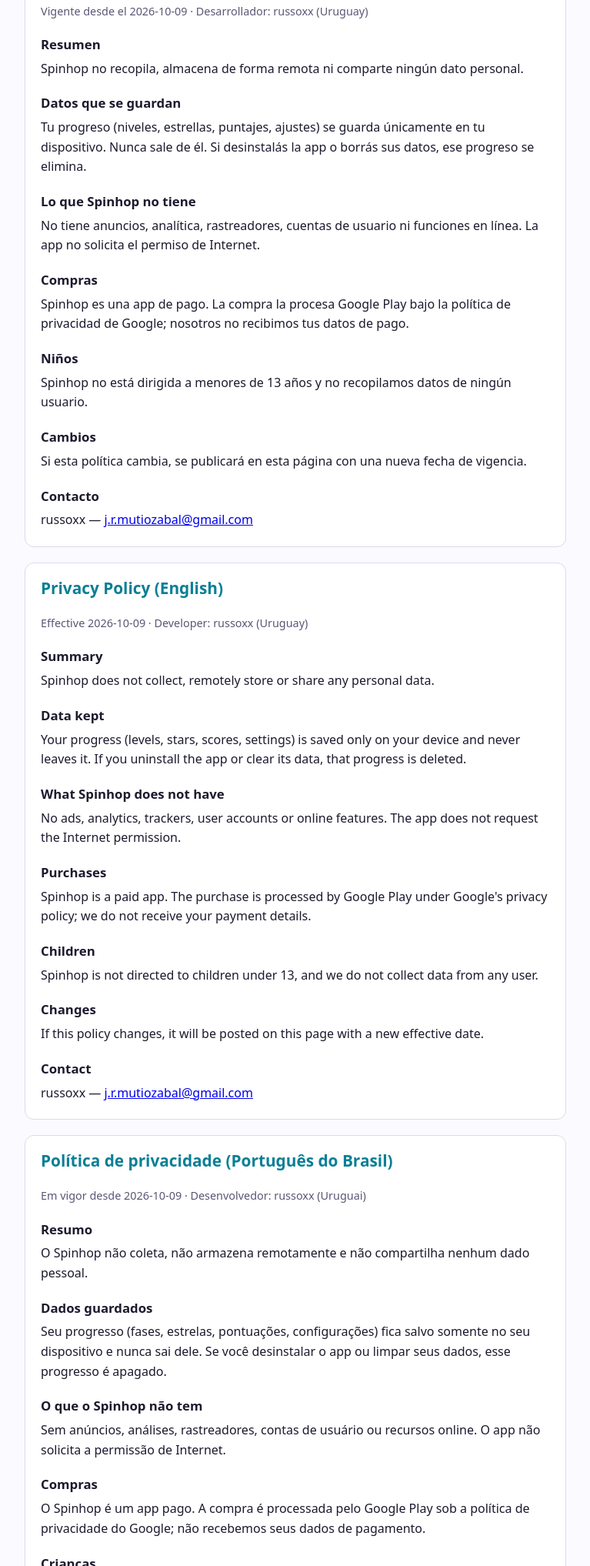
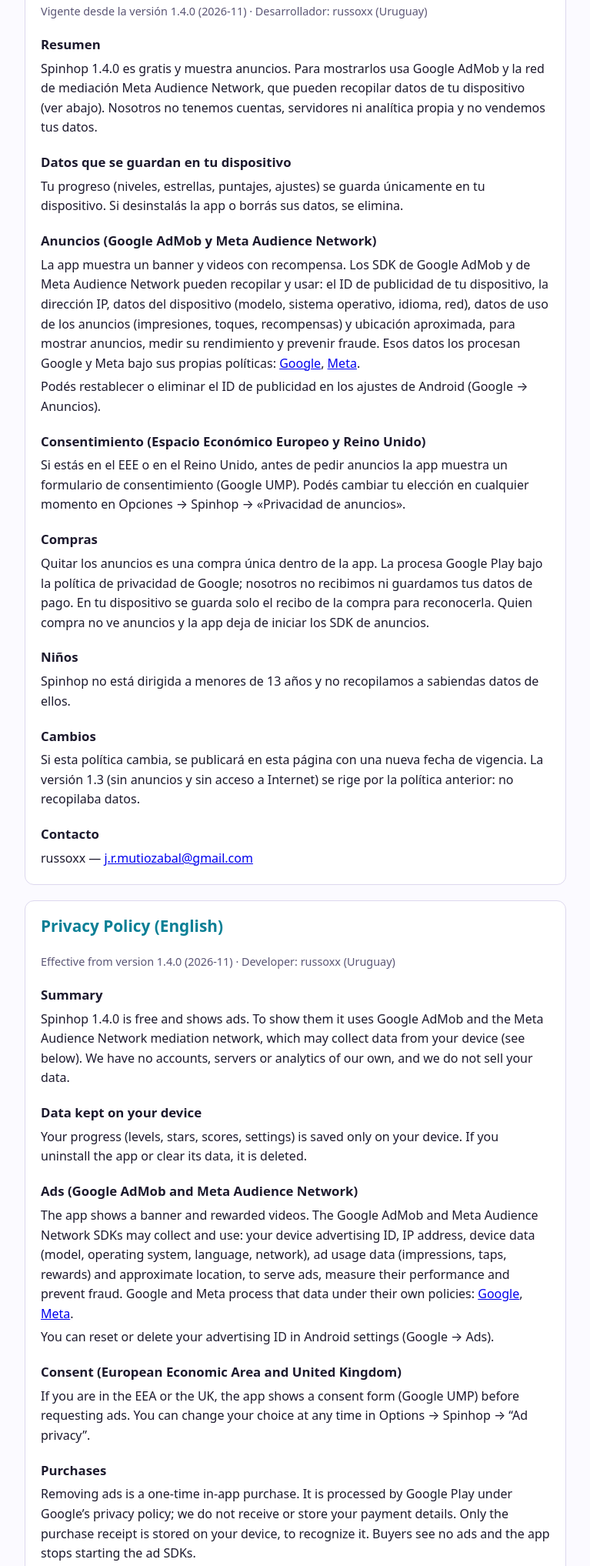
Before and after one commit to russoxx/spinhop-privacy, a plain HTML site: page index.html in a window 1280 px wide. Shown: the part 242-2277 px from the top of the page at 77% size, without its empty margins (256-1023 px from the left). Drawn offline with Linux system fonts and the light colour scheme.

Commit message:
docs: politica de privacidad 1.4.0 (AdMob, Meta, ID de publicidad, UMP, compra por Google Play)

```diff
--- a/index.html
+++ b/index.html
@@ -26,60 +26,70 @@ p{margin:.3rem 0}.mut{color:var(--mut);font-size:.9rem}
 
 <section id="es" lang="es">
 <h2>Pol&iacute;tica de privacidad (Espa&ntilde;ol)</h2>
-<p class="mut">Vigente desde el 2026-10-09 &middot; Desarrollador: russoxx (Uruguay)</p>
+<p class="mut">Vigente desde la versi&oacute;n 1.4.0 (2026-11) &middot; Desarrollador: russoxx (Uruguay)</p>
 <h3>Resumen</h3>
-<p>Spinhop no recopila, almacena de forma remota ni comparte ning&uacute;n dato personal.</p>
-<h3>Datos que se guardan</h3>
-<p>Tu progreso (niveles, estrellas, puntajes, ajustes) se guarda &uacute;nicamente en tu dispositivo. Nunca sale de &eacute;l. Si desinstal&aacute;s la app o borr&aacute;s sus datos, ese progreso se elimina.</p>
-<h3>Lo que Spinhop no tiene</h3>
-<p>No tiene anuncios, anal&iacute;tica, rastreadores, cuentas de usuario ni funciones en l&iacute;nea. La app no solicita el permiso de Internet.</p>
+<p>Spinhop 1.4.0 es gratis y muestra anuncios. Para mostrarlos usa Google AdMob y la red de mediaci&oacute;n Meta Audience Network, que pueden recopilar datos de tu dispositivo (ver abajo). Nosotros no tenemos cuentas, servidores ni anal&iacute;tica propia y no vendemos tus datos.</p>
+<h3>Datos que se guardan en tu dispositivo</h3>
+<p>Tu progreso (niveles, estrellas, puntajes, ajustes) se guarda &uacute;nicamente en tu dispositivo. Si desinstal&aacute;s la app o borr&aacute;s sus datos, se elimina.</p>
+<h3>Anuncios (Google AdMob y Meta Audience Network)</h3>
+<p>La app muestra un banner y videos con recompensa. Los SDK de Google AdMob y de Meta Audience Network pueden recopilar y usar: el ID de publicidad de tu dispositivo, la direcci&oacute;n IP, datos del dispositivo (modelo, sistema operativo, idioma, red), datos de uso de los anuncios (impresiones, toques, recompensas) y ubicaci&oacute;n aproximada, para mostrar anuncios, medir su rendimiento y prevenir fraude. Esos datos los procesan Google y Meta bajo sus propias pol&iacute;ticas: <a href="https://policies.google.com/technologies/ads">Google</a>, <a href="https://www.facebook.com/privacy/policy/">Meta</a>.</p>
+<p>Pod&eacute;s restablecer o eliminar el ID de publicidad en los ajustes de Android (Google &rarr; Anuncios).</p>
+<h3>Consentimiento (Espacio Econ&oacute;mico Europeo y Reino Unido)</h3>
+<p>Si est&aacute;s en el EEE o en el Reino Unido, antes de pedir anuncios la app muestra un formulario de consentimiento (Google UMP). Pod&eacute;s cambiar tu elecci&oacute;n en cualquier momento en Opciones &rarr; Spinhop &rarr; &laquo;Privacidad de anuncios&raquo;.</p>
 <h3>Compras</h3>
-<p>Spinhop es una app de pago. La compra la procesa Google Play bajo la pol&iacute;tica de privacidad de Google; nosotros no recibimos tus datos de pago.</p>
+<p>Quitar los anuncios es una compra &uacute;nica dentro de la app. La procesa Google Play bajo la pol&iacute;tica de privacidad de Google; nosotros no recibimos ni guardamos tus datos de pago. En tu dispositivo se guarda solo el recibo de la compra para reconocerla. Quien compra no ve anuncios y la app deja de iniciar los SDK de anuncios.</p>
 <h3>Ni&ntilde;os</h3>
-<p>Spinhop no est&aacute; dirigida a menores de 13 a&ntilde;os y no recopilamos datos de ning&uacute;n usuario.</p>
+<p>Spinhop no est&aacute; dirigida a menores de 13 a&ntilde;os y no recopilamos a sabiendas datos de ellos.</p>
 <h3>Cambios</h3>
-<p>Si esta pol&iacute;tica cambia, se publicar&aacute; en esta p&aacute;gina con una nueva fecha de vigencia.</p>
+<p>Si esta pol&iacute;tica cambia, se publicar&aacute; en esta p&aacute;gina con una nueva fecha de vigencia. La versi&oacute;n 1.3 (sin anuncios y sin acceso a Internet) se rige por la pol&iacute;tica anterior: no recopilaba datos.</p>
 <h3>Contacto</h3>
 <p>russoxx &mdash; <a href="mailto:j.r.mutiozabal@gmail.com">j.r.mutiozabal@gmail.com</a></p>
 </section>
 
 <section id="en" lang="en">
 <h2>Privacy Policy (English)</h2>
-<p class="mut">Effective 2026-10-09 &middot; Developer: russoxx (Uruguay)</p>
+<p class="mut">Effective from version 1.4.0 (2026-11) &middot; Developer: russoxx (Uruguay)</p>
 <h3>Summary</h3>
-<p>Spinhop does not collect, remotely store or share any personal data.</p>
-<h3>Data kept</h3>
-<p>Your progress (levels, stars, scores, settings) is saved only on your device and never leaves it. If you uninstall the app or clear its data, that progress is deleted.</p>
-<h3>What Spinhop does not have</h3>
-<p>No ads, analytics, trackers, user accounts or online features. The app does not request the Internet permission.</p>
+<p>Spinhop 1.4.0 is free and shows ads. To show them it uses Google AdMob and the Meta Audience Network mediation network, which may collect data from your device (see below). We have no accounts, servers or analytics of our own, and we do not sell your data.</p>
+<h3>Data kept on your device</h3>
+<p>Your progress (levels, stars, scores, settings) is saved only on your device. If you uninstall the app or clear its data, it is deleted.</p>
+<h3>Ads (Google AdMob and Meta Audience Network)</h3>
+<p>The app shows a banner and rewarded videos. The Google AdMob and Meta Audience Network SDKs may collect and use: your device advertising ID, IP address, device data (model, operating system, language, network), ad usage data (impressions, taps, rewards) and approximate location, to serve ads, measure their performance and prevent fraud. Google and Meta process that data under their own policies: <a href="https://policies.google.com/technologies/ads">Google</a>, <a href="https://www.facebook.com/privacy/policy/">Meta</a>.</p>
+<p>You can reset or delete your advertising ID in Android settings (Google &rarr; Ads).</p>
+<h3>Consent (European Economic Area and United Kingdom)</h3>
+<p>If you are in the EEA or the UK, the app shows a consent form (Google UMP) before requesting ads. You can change your choice at any time in Options &rarr; Spinhop &rarr; &ldquo;Ad privacy&rdquo;.</p>
 <h3>Purchases</h3>
-<p>Spinhop is a paid app. The purchase is processed by Google Play under Google's privacy policy; we do not receive your payment details.</p>
+<p>Removing ads is a one-time in-app purchase. It is processed by Google Play under Google&rsquo;s privacy policy; we do not receive or store your payment details. Only the purchase receipt is stored on your device, to recognize it. Buyers see no ads and the app stops starting the ad SDKs.</p>
 <h3>Children</h3>
-<p>Spinhop is not directed to children under 13, and we do not collect data from any user.</p>
+<p>Spinhop is not directed to children under 13, and we do not knowingly collect data from them.</p>
 <h3>Changes</h3>
-<p>If this policy changes, it will be posted on this page with a new effective date.</p>
+<p>If this policy changes, it will be posted on this page with a new effective date. Version 1.3 (no ads, no Internet access) is covered by the previous policy: it collected no data.</p>
 <h3>Contact</h3>
 <p>russoxx &mdash; <a href="mailto:j.r.mutiozabal@gmail.com">j.r.mutiozabal@gmail.com</a></p>
 </section>
 
 <section id="pt" lang="pt-BR">
 <h2>Pol&iacute;tica de privacidade (Portugu&ecirc;s do Brasil)</h2>
-<p class="mut">Em vigor desde 2026-10-09 &middot; Desenvolvedor: russoxx (Uruguai)</p>
+<p class="mut">Em vigor desde a vers&atilde;o 1.4.0 (2026-11) &middot; Desenvolvedor: russoxx (Uruguai)</p>
 <h3>Resumo</h3>
-<p>O Spinhop n&atilde;o coleta, n&atilde;o armazena remotamente e n&atilde;o compartilha nenhum dado pessoal.</p>
-<h3>Dados guardados</h3>
-<p>Seu progresso (fases, estrelas, pontua&ccedil;&otilde;es, configura&ccedil;&otilde;es) fica salvo somente no seu dispositivo e nunca sai dele. Se voc&ecirc; desinstalar o app ou limpar seus dados, esse progresso &eacute; apagado.</p>
-<h3>O que o Spinhop n&atilde;o tem</h3>
-<p>Sem an&uacute;ncios, an&aacute;lises, rastreadores, contas de usu&aacute;rio ou recursos online. O app n&atilde;o solicita a permiss&atilde;o de Internet.</p>
+<p>O Spinhop 1.4.0 &eacute; gr&aacute;tis e exibe an&uacute;ncios. Para isso usa o Google AdMob e a rede de media&ccedil;&atilde;o Meta Audience Network, que podem coletar dados do seu dispositivo (veja abaixo). N&atilde;o temos contas, servidores nem an&aacute;lises pr&oacute;prias e n&atilde;o vendemos seus dados.</p>
+<h3>Dados guardados no seu dispositivo</h3>
+<p>Seu progresso (fases, estrelas, pontua&ccedil;&otilde;es, configura&ccedil;&otilde;es) fica salvo somente no seu dispositivo. Se voc&ecirc; desinstalar o app ou limpar seus dados, ele &eacute; apagado.</p>
+<h3>An&uacute;ncios (Google AdMob e Meta Audience Network)</h3>
+<p>O app exibe um banner e v&iacute;deos premiados. Os SDKs do Google AdMob e da Meta Audience Network podem coletar e usar: o ID de publicidade do dispositivo, o endere&ccedil;o IP, dados do dispositivo (modelo, sistema operacional, idioma, rede), dados de uso dos an&uacute;ncios (impress&otilde;es, toques, recompensas) e localiza&ccedil;&atilde;o aproximada, para exibir an&uacute;ncios, medir o desempenho e prevenir fraudes. Esses dados s&atilde;o tratados pelo Google e pela Meta conforme as pol&iacute;ticas deles: <a href="https://policies.google.com/technologies/ads">Google</a>, <a href="https://www.facebook.com/privacy/policy/">Meta</a>.</p>
+<p>Voc&ecirc; pode redefinir ou excluir o ID de publicidade nas configura&ccedil;&otilde;es do Android (Google &rarr; An&uacute;ncios).</p>
+<h3>Consentimento (Espa&ccedil;o Econ&ocirc;mico Europeu e Reino Unido)</h3>
+<p>Se voc&ecirc; estiver no EEE ou no Reino Unido, o app mostra um formul&aacute;rio de consentimento (Google UMP) antes de solicitar an&uacute;ncios. Voc&ecirc; pode mudar sua escolha a qualquer momento em Op&ccedil;&otilde;es &rarr; Spinhop &rarr; &ldquo;Privacidade de an&uacute;ncios&rdquo;.</p>
 <h3>Compras</h3>
-<p>O Spinhop &eacute; um app pago. A compra &eacute; processada pelo Google Play sob a pol&iacute;tica de privacidade do Google; n&atilde;o recebemos seus dados de pagamento.</p>
+<p>Remover os an&uacute;ncios &eacute; uma compra &uacute;nica dentro do app. Ela &eacute; processada pelo Google Play sob a pol&iacute;tica de privacidade do Google; n&atilde;o recebemos nem guardamos seus dados de pagamento. No dispositivo fica salvo apenas o recibo da compra, para reconhec&ecirc;-la. Quem compra n&atilde;o v&ecirc; an&uacute;ncios e o app deixa de iniciar os SDKs de an&uacute;ncios.</p>
 <h3>Crian&ccedil;as</h3>
-<p>O Spinhop n&atilde;o &eacute; direcionado a menores de 13 anos e n&atilde;o coletamos dados de nenhum usu&aacute;rio.</p>
+<p>O Spinhop n&atilde;o &eacute; direcionado a menores de 13 anos e n&atilde;o coletamos dados deles de prop&oacute;sito.</p>
 <h3>Altera&ccedil;&otilde;es</h3>
-<p>Se esta pol&iacute;tica mudar, ela ser&aacute; publicada nesta p&aacute;gina com uma nova data de vig&ecirc;ncia.</p>
+<p>Se esta pol&iacute;tica mudar, ela ser&aacute; publicada nesta p&aacute;gina com uma nova data de vig&ecirc;ncia. A vers&atilde;o 1.3 (sem an&uacute;ncios e sem acesso &agrave; Internet) segue a pol&iacute;tica anterior: n&atilde;o coletava dados.</p>
 <h3>Contato</h3>
 <p>russoxx &mdash; <a href="mailto:j.r.mutiozabal@gmail.com">j.r.mutiozabal@gmail.com</a></p>
 </section>
+
 </main>
 </body>
 </html>
```
